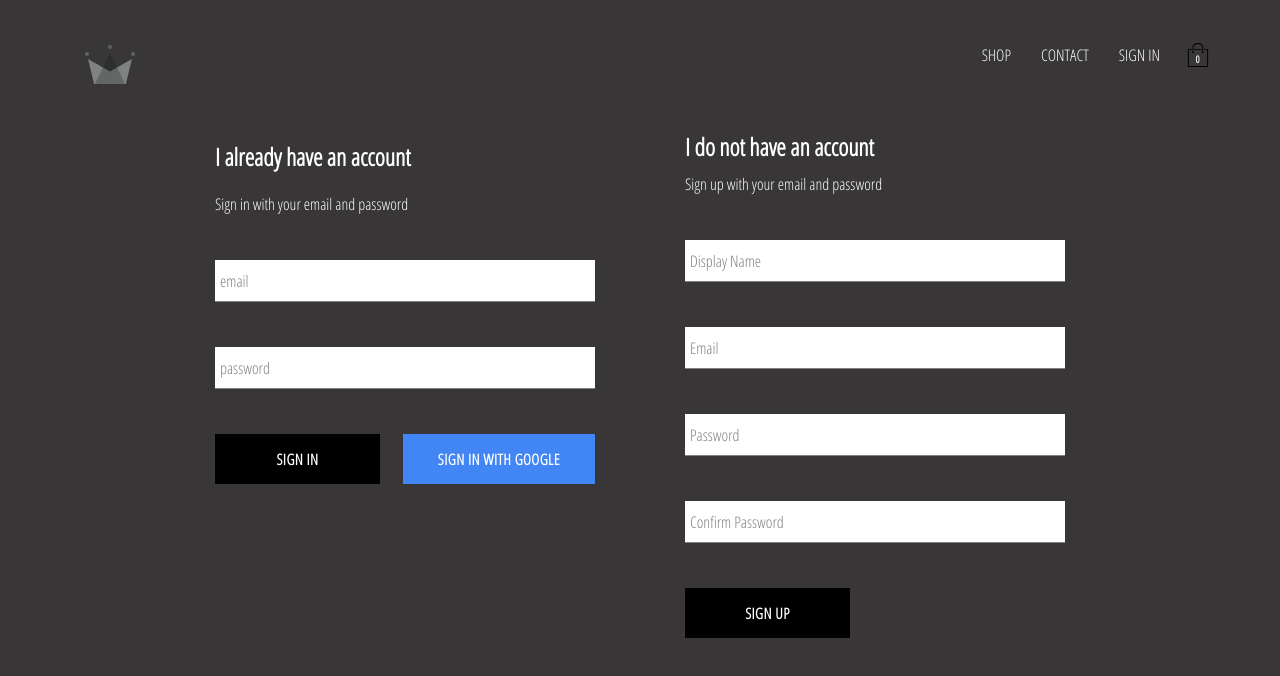
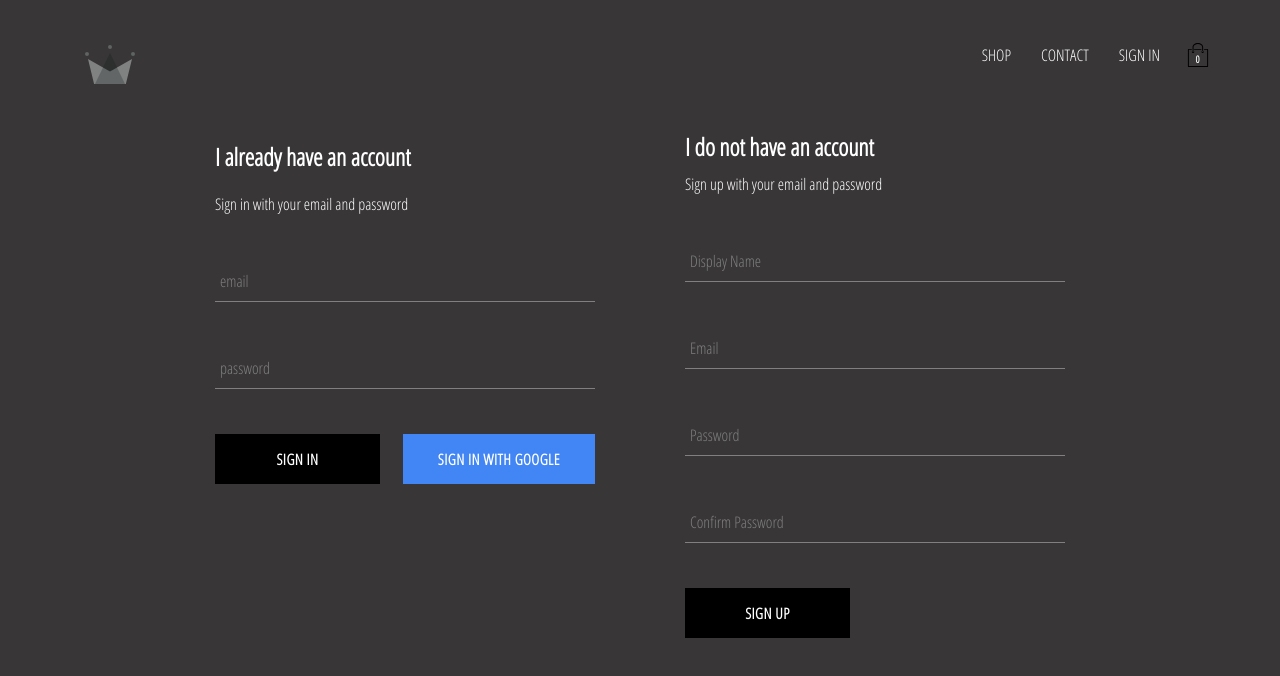
Before and after one commit to Eshy10/clothing_store, a React (Create React App) app: page /signin in a window 1280 px wide. Shown: the top 676 px of the page. Built offline with nearby package versions, Linux system fonts and the light colour scheme; no server answers.

Commit message:
modify form input

```diff
--- a/src/components/form-input/form-input.component.styles.scss
+++ b/src/components/form-input/form-input.component.styles.scss
@@ -4,7 +4,7 @@ $main-color: black;
 @mixin shrinkLabel {
   top: -14px;
   font-size: 12px;
-  color: $main-color;
+  color: $sub-color;
 }
 
 .group {
@@ -13,7 +13,6 @@ $main-color: black;
 
   .form-input {
     background: none;
-    background-color: white;
     color: $sub-color;
     font-size: 18px;
     padding: 10px 10px 10px 5px;
```
